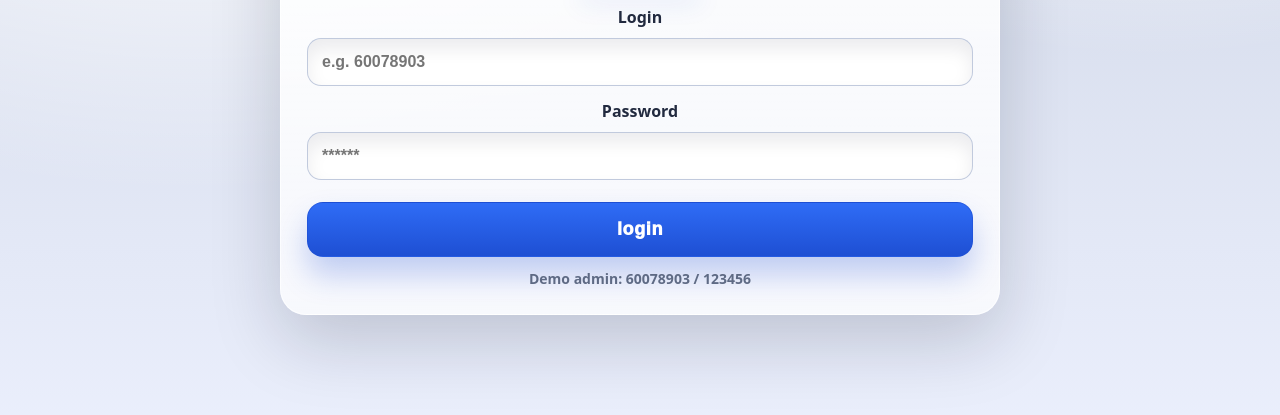
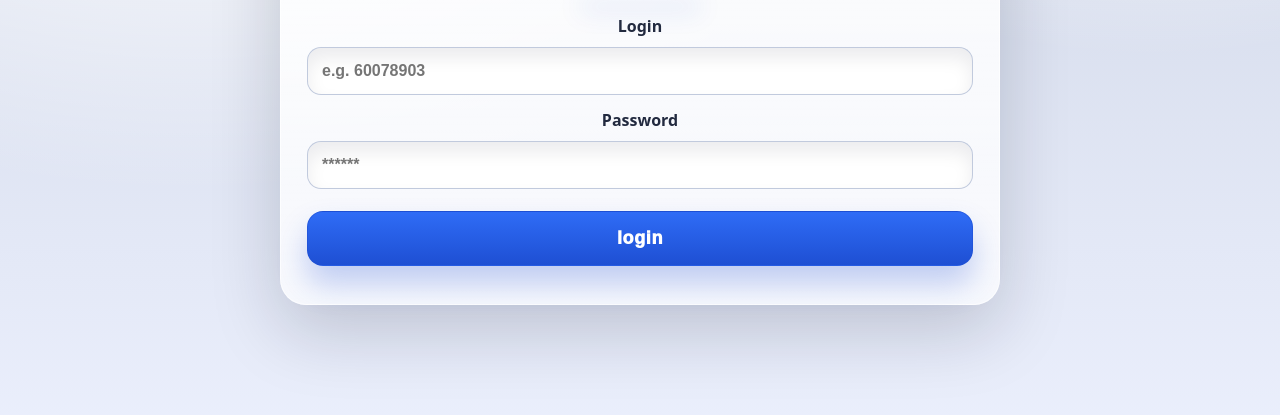
Before and after one commit to ivanzmurko812-lab/feedback-tracker, a website: page index.html in a window 1280 px wide. Shown: the part 273-688 px from the top of the page. Drawn offline with Linux system fonts and the light colour scheme.

Commit message:
Update index.html

```diff
--- a/index.html
+++ b/index.html
@@ -519,7 +519,7 @@
       </div>
 
       <div class="hint">
-        Demo admin: <b>60078903</b> / <b>123456</b>
+
       </div>
     </div>
   </div>
```
